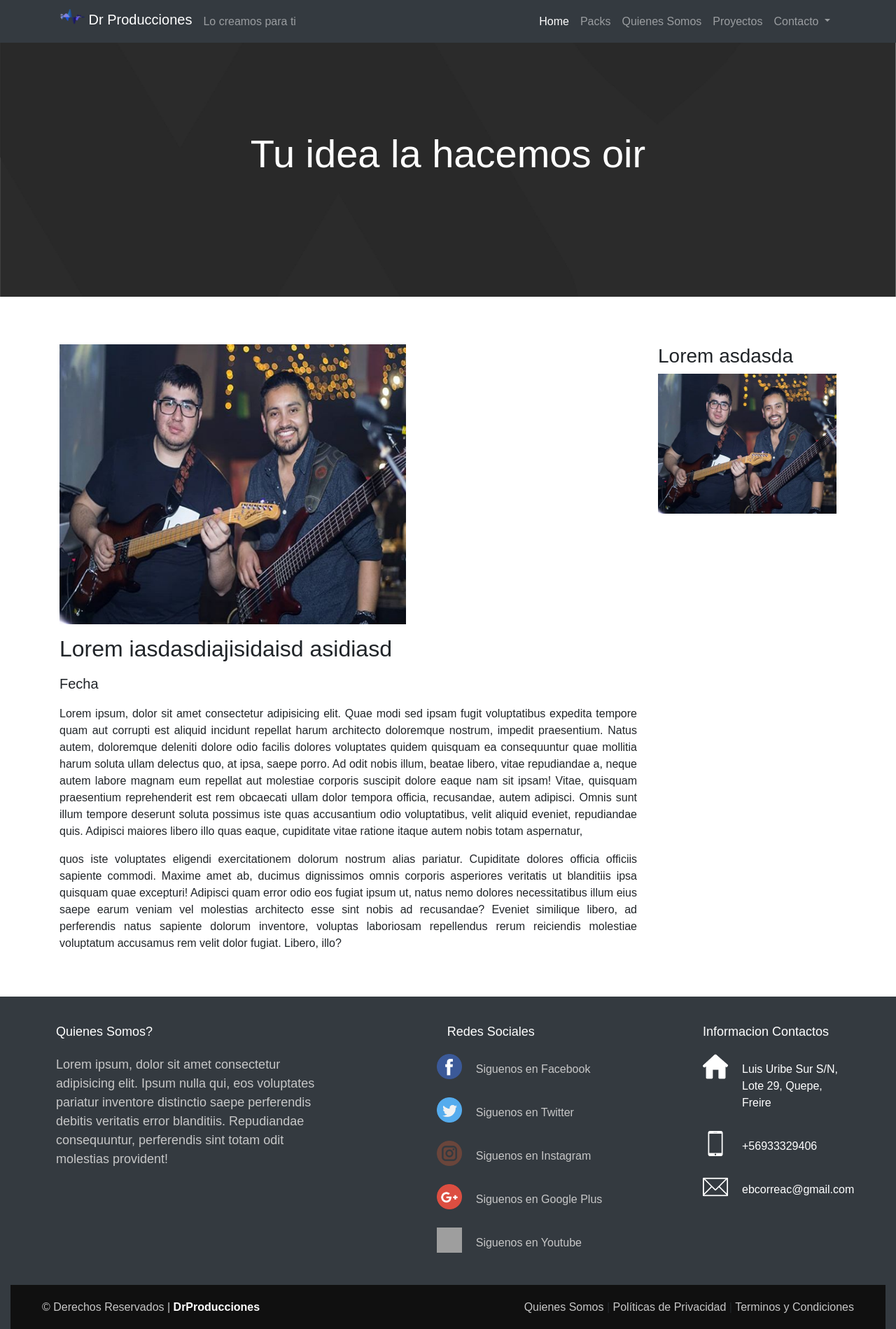
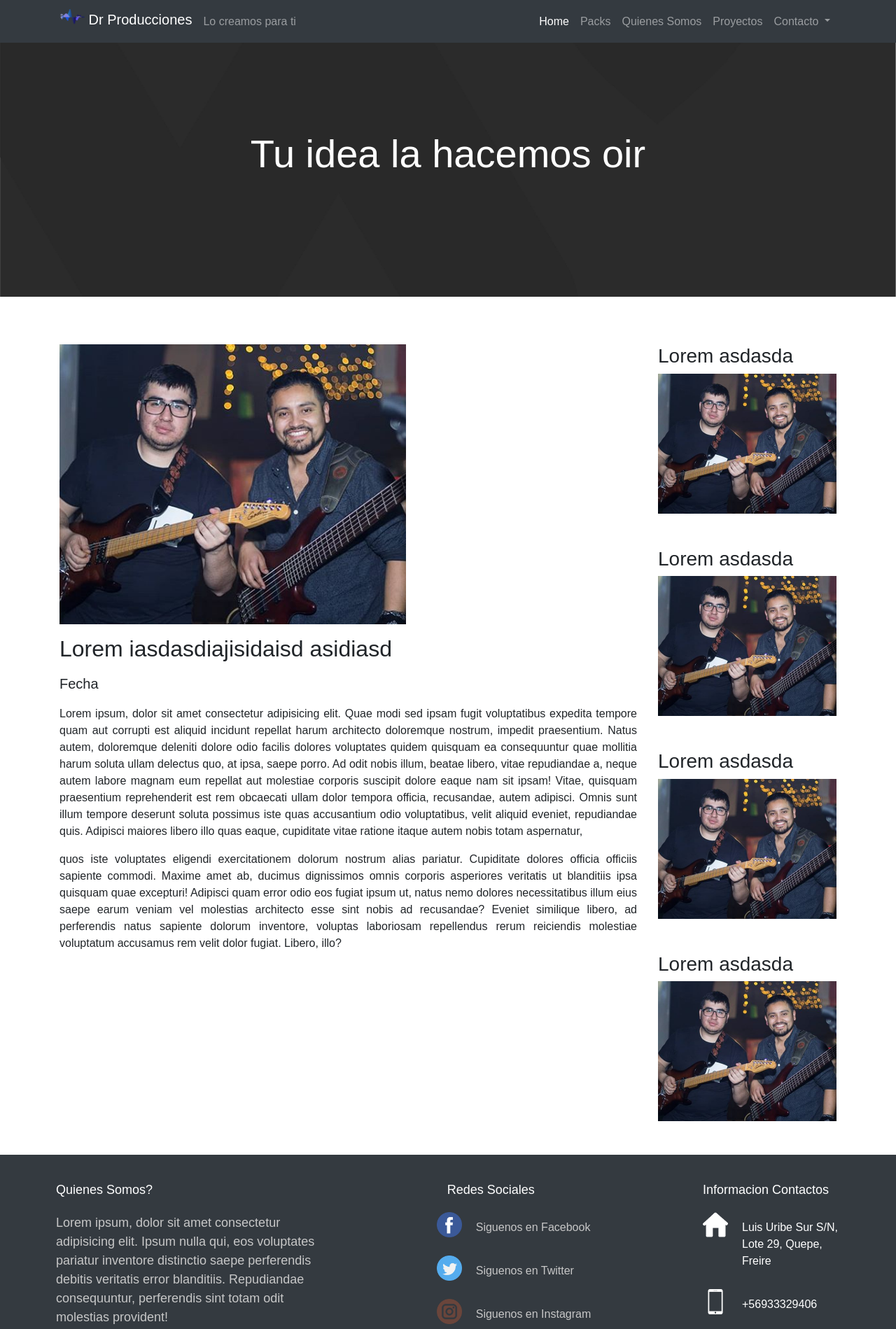
Before and after one commit to Ecorrea1/demoWeb, a PHP site: page /perfil.html in a window 1280 px wide. Shown: the top 1899 px of the page at 70% size. Run offline with PHP 8.4, Linux system fonts and the light colour scheme; grey boxes are pictures that could not be loaded.

Commit message:
arreglos en el css para imagenes de perfil

```diff
--- a/css/style.css
+++ b/css/style.css
@@ -18,12 +18,14 @@
 
         width: 60%;
         height: 400px;
+        object-fit          : cover;
 }
 
 #img_perfil_Insider{
 
     width: 100%;
     height: 200px;
+    object-fit          : cover;
 }
 /*Edicion de entrada de Blog*/
 .video
--- a/perfil.html
+++ b/perfil.html
@@ -133,6 +133,19 @@
                     <img src="img/Perfil/DavidPerfil.png" alt="" id="img_perfil_Insider" class="img-fluid">
                 </div>
 
+                <div class="my-5">
+                  <h3>Lorem asdasda</h3>
+                  <img src="img/Perfil/DavidPerfil.png" alt="" id="img_perfil_Insider" class="img-fluid">
+              </div>
+              <div class="my-5">
+                <h3>Lorem asdasda</h3>
+                <img src="img/Perfil/DavidPerfil.png" alt="" id="img_perfil_Insider" class="img-fluid">
+            </div>
+            <div class="my-5">
+              <h3>Lorem asdasda</h3>
+              <img src="img/Perfil/DavidPerfil.png" alt="" id="img_perfil_Insider" class="img-fluid">
+          </div>
+
             </div>
 
 
```
